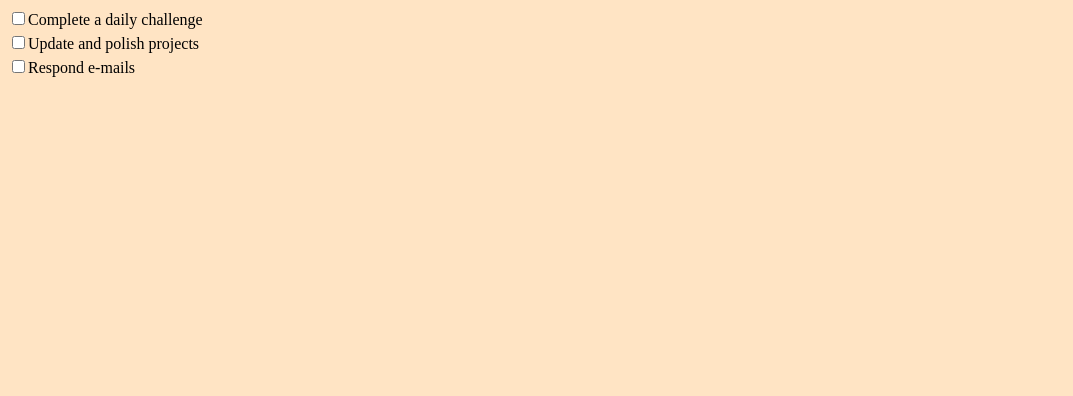
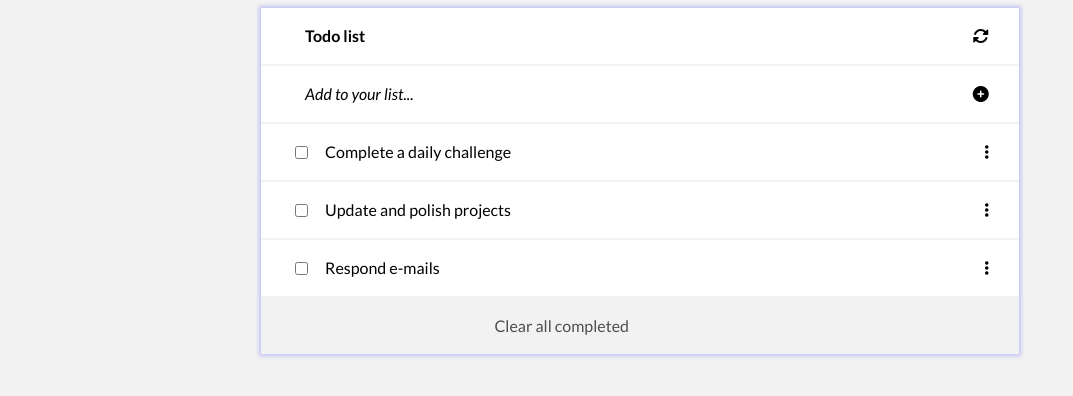
Before and after one commit to mullenlucas/todo-list, a website built with webpack: page src/index.html in a window 1280 px wide. Shown: the whole page, without its empty margins (0-1073 px from the left). Built offline with nearby package versions, Linux system fonts and the light colour scheme.

Commit message:
develop classes, methods and html to list

```diff
--- a/src/index.html
+++ b/src/index.html
@@ -4,17 +4,21 @@
   <meta charset="UTF-8">
   <meta http-equiv="X-UA-Compatible" content="IE=edge">
   <meta name="viewport" content="width=device-width, initial-scale=1.0">
+  <link rel="stylesheet" href="https://cdnjs.cloudflare.com/ajax/libs/font-awesome/6.1.1/css/all.min.css">
   <title>[Project Title]</title>
 </head>
 <body>
   <section class="todo-sec">
-    <ul id="todo-ul-bool">
-
+    <ul id="todo-ul">
+      <li class="todoTitle">
+        <p>Todo list</p>
+        <i class="fa-solid fa-rotate"></i>
+      </li>
+      <li class="todoAdd">
+        <p>Add to your list...</p>
+        <i class="fa-solid fa-circle-plus"></i>
+      </li>
     </ul>
-    <ul id="todo-ul-desc">
-
-    </ul>
-
   </section>
 </body>
 </html>
--- a/src/index.js
+++ b/src/index.js
@@ -1,19 +1,50 @@
 import _ from 'lodash';
 import './style.css';
 
-// function component() {
-//   const element = document.createElement('div');
+// Individual Task class, regarding properties and methods for one task
+class Task {
+  constructor(desc,bval,index){
+    this.desc = desc,
+    this.bval = bval,
+    this.index = index
+  }
 
-//   // Lodash, now imported by this script
-//   element.innerHTML = _.join(['Hello', 'webpack'], ' ');
-//   element.classList.add('hello');
+  get taskDesc() {
+    return this.desc
+  }
 
-//   return element;
-// }
+  get taskBval() {
+    return this.bval
+  }
 
-// document.body.appendChild(component());
+  get taskIndex() {
+    return this.index
+  }
+}
 
-const tasks = [
+// Class that contains collection of tasks
+class Tasks {
+  constructor(){
+    this.tasks = []
+  }
+
+  // create a new task and save it in the collection using the Task class declared above
+  newTask(desc, bval, index){
+    let t = new Task(desc, bval,index)
+    this.tasks.push(t)
+    return t
+  }
+
+  get allTasks(){
+    return this.tasks
+  }
+}
+
+// Initiate Tasks class
+const tasksCl = new Tasks()
+
+// Load example tasks to the class
+const exampleTasks = [
   {
     description: "Complete a daily challenge",
     completed: true,
@@ -31,27 +62,40 @@ const tasks = [
   },
 ]
 
+exampleTasks.forEach((t) => {
+  tasksCl.newTask(t.description, t.completed, t.index)
+})
+
 const todoSec = document.querySelector('todo-sec')
-const todoUlDesc = document.getElementById('todo-ul-desc')
-const todoUlBool = document.getElementById('todo-ul-bool')
-let descHtml= ""
+const todoUl = document.getElementById('todo-ul')
+
 let t = ""
 
-tasks.map((task) => {
+tasksCl.allTasks.forEach((task) => {
 
-
-  task.completed ? t="Done" : t="Pending"
+  task.taskBval ? t="Done" : t="Pending"
   let liB = document.createElement('li')
+  liB.setAttribute('id', `id${task.taskIndex}`)
   let x = document.createElement("INPUT")
   x.setAttribute("type", "checkbox")
   liB.appendChild(x)
-  todoUlBool.appendChild(liB)
-  descHtml += `
-  <li>
-  ${task.description}
-  </li>
-  `
+  let p = document.createElement('p')
+  p.setAttribute('id', `p${task.taskIndex}`)
+  p.innerHTML = task.taskDesc
+  liB.appendChild(p)
+
+  let i = document.createElement('i')
+  i.setAttribute('class', 'fa-solid fa-ellipsis-vertical')
+  liB.appendChild(i)
+
+  todoUl.appendChild(liB)
 
 }
 )
-todoUlDesc.innerHTML = descHtml
+
+let liClear = document.createElement('li')
+liClear.setAttribute('id', 'clearList')
+let pClear = document.createElement('p')
+pClear.innerHTML = "Clear all completed"
+liClear.appendChild(pClear)
+todoUl.appendChild(liClear)
--- a/src/style.css
+++ b/src/style.css
@@ -1,9 +1,16 @@
+@import url('https://fonts.googleapis.com/css2?family=Inter:wght@300;400;500&family=Lato:ital,wght@0,100;0,300;0,400;0,700;0,900;1,100;1,300;1,400;1,700;1,900&display=swap');
+
+:root {
+  --font-lato: 'Lato', sans-serif;
+}
+
 body {
-  background-color: bisque;
+  background-color: rgb(242, 242, 242);
 }
 
 .todo-sec {
   display:flex;
+  justify-content: center;
 }
 
 .todo-sec ul {
@@ -12,8 +19,42 @@ body {
   padding: 0;
   display: flex;
   flex-direction: column;
+  box-shadow: 0px 0px 4px 2px rgba(0, 0, 255, .2);
+  gap: 2px;
+  width: 60%;
 }
 
 .todo-sec ul li {
   line-height: 24px;
+  display: flex;
+  /* justify-content: space-between; */
+  align-items: center;
+  font-family: var(--font-lato);
+  /* gap: 42px; */
+  background-color: #fff;
+  padding: 0 4%;
 }
+
+.todo-sec ul li p {
+  float: left;
+  padding-left: 2%;
+}
+
+.todo-sec ul li i {
+  margin-left: auto;
+}
+
+.todoTitle {
+  font-weight: bold;
+}
+
+.todoAdd {
+  font-style: italic;
+}
+
+#clearList {
+  margin: auto;
+  background-color: rgb(242, 242, 242);
+  color: rgb(77, 77, 77);
+  width: 40%;
+}
```
